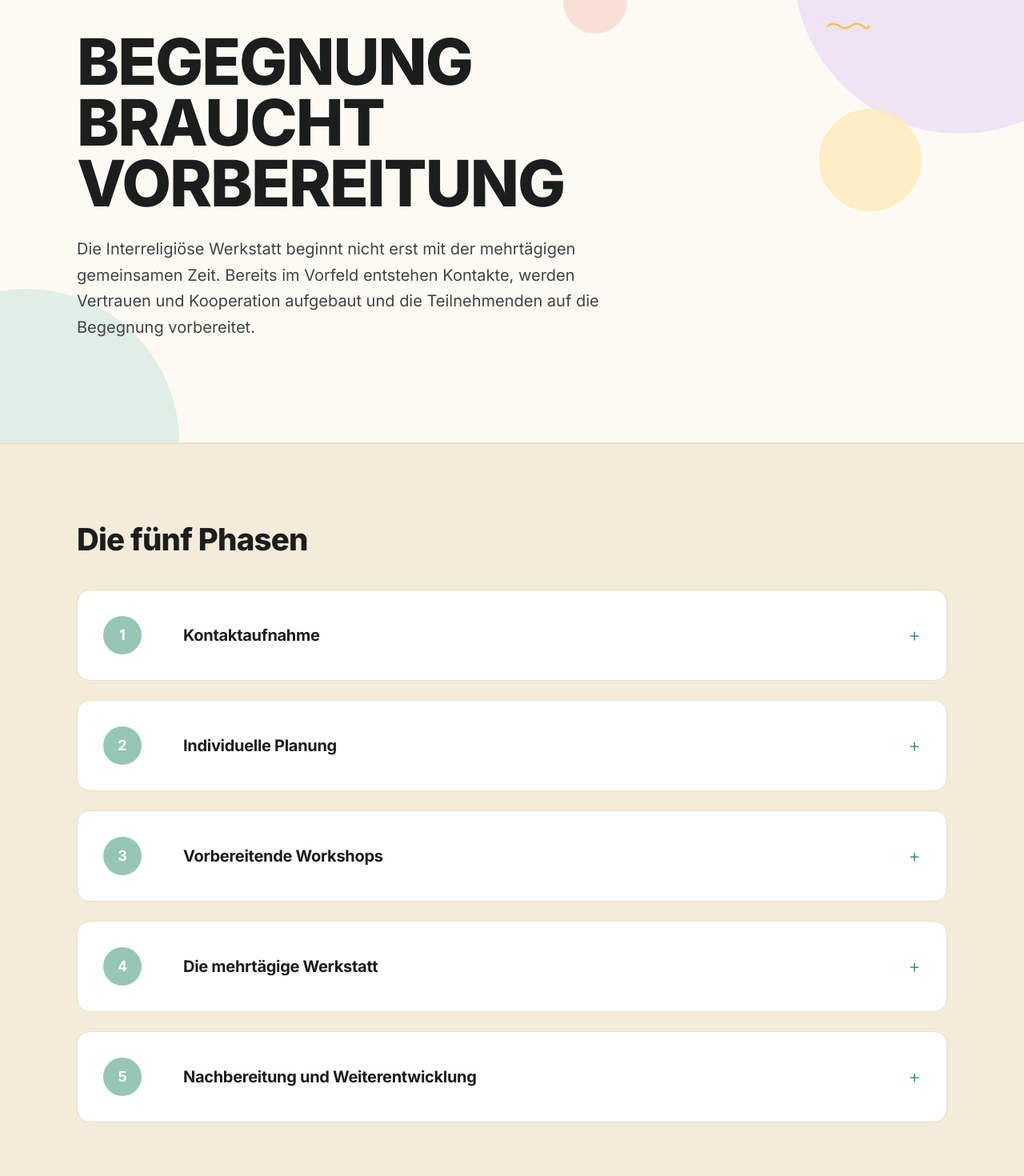
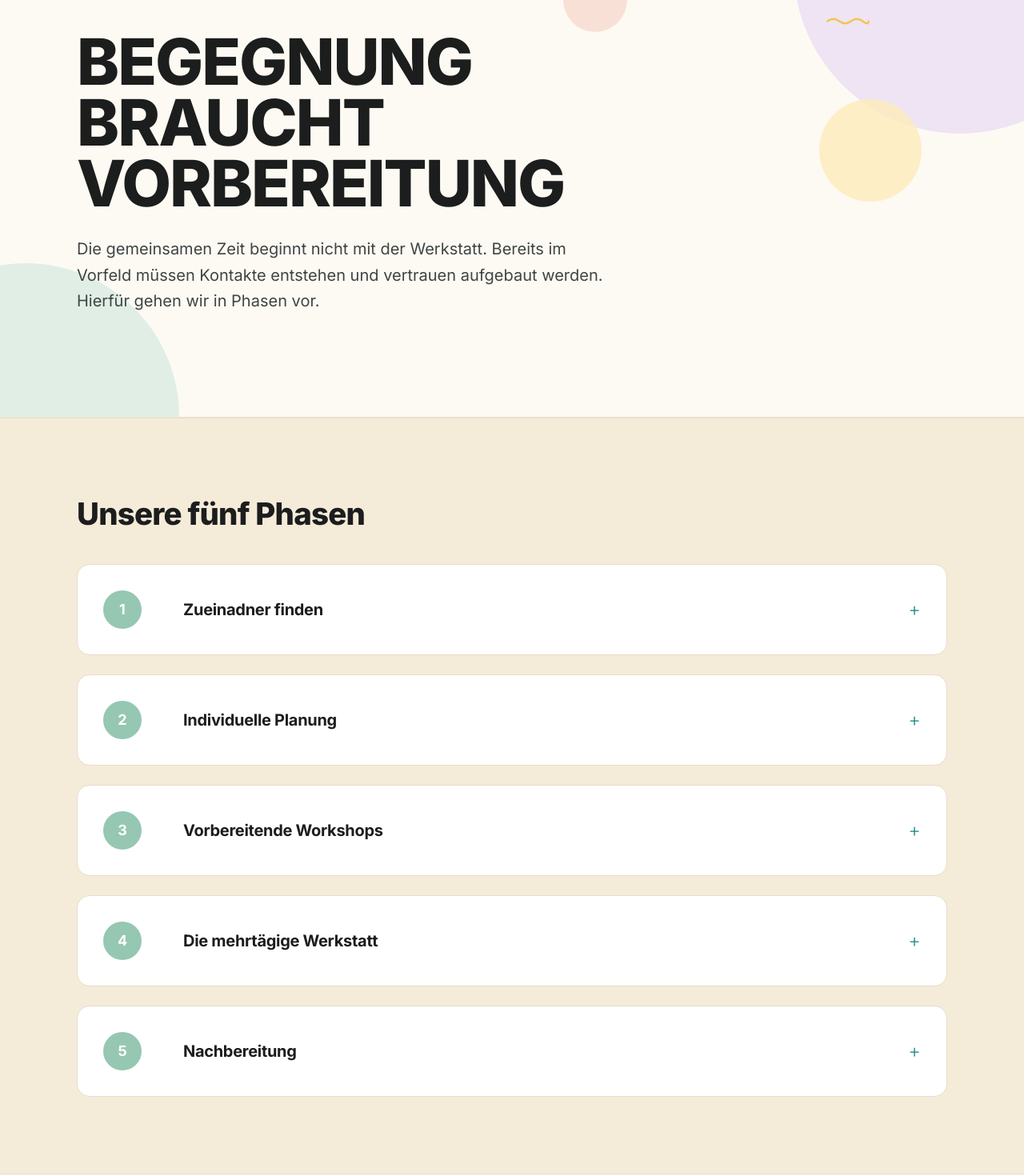
Before and after one commit to Falkensee-Solutions/ingwer, a Next.js app in the folder web/: page /begegnung in a window 1280 px wide. Shown: the part 168-1638 px from the top of the page at 80% size. Built offline with nearby package versions, Linux system fonts and the light colour scheme.

Commit message:
Update documentation for website texts; enhance clarity and structure in various sections.

```diff
--- a/web/src/app/begegnung/page.tsx
+++ b/web/src/app/begegnung/page.tsx
@@ -10,8 +10,8 @@ export const metadata: Metadata = {
 
 const PHASEN = [
   {
-    titel: "Kontaktaufnahme",
-    text: "Am Anfang stehen Gemeinden, Institutionen und Gruppen, die bereit sind, ihren Bekanntenkreis für eine solche Veranstaltung zu öffnen, für die Teilnahme zu werben und das Format gemeinsam zu tragen. Gerade die persönliche Ansprache schafft Vertrauen und ermöglicht es, Fragen, Erwartungen und mögliche Vorbehalte frühzeitig zu besprechen. Von Beginn an sollte offen kommuniziert werden, dass es um Dialog und nicht um Missionierung geht.",
+    titel: "Zueinadner finden",
+    text: "x",
   },
   {
     titel: "Individuelle Planung",
@@ -26,7 +26,7 @@ const PHASEN = [
     text: "Die Interreligiöse Werkstatt ist eine mehrtägige Begegnung mit gemeinsamer Unterkunft. Die Teilnehmenden teilen Alltag und Mahlzeiten, erleben religiöse und spirituelle Praxis und kommen über Glauben, Weltanschauung, Werte und gesellschaftliche Verantwortung ins Gespräch. Zur Werkstatt gehören je nach Zielgruppe und Rahmen gemeinsames Ankommen, thematische Einheiten, Dialogrunden, Gespräche, Besuche von Gotteshäusern, Mahlzeiten, Zeiten für Gebet, Stille und Besinnung sowie gemeinsame Auswertung.",
   },
   {
-    titel: "Nachbereitung und Weiterentwicklung",
+    titel: "Nachbereitung",
     text: "Die Erfahrungen aus der Werkstatt werden gemeinsam ausgewertet. Tägliche Reflexionsrunden, religionsinterne Gespräche, persönliche Rückmeldungen und eine abschließende Evaluation können miteinander verbunden werden. Die Erfahrungen werden dokumentiert und für weitere Werkstätten genutzt. So wird das Format Schritt für Schritt weiterentwickelt und kann langfristige Beziehungen und weitere gemeinsame Projekte ermöglichen.",
   },
 ];
@@ -37,12 +37,12 @@ export default function BegegnungPage() {
       <Hero
         eyebrow="Begegnung"
         titel="Begegnung braucht Vorbereitung"
-        lead="Die Interreligiöse Werkstatt beginnt nicht erst mit der mehrtägigen gemeinsamen Zeit. Bereits im Vorfeld entstehen Kontakte, werden Vertrauen und Kooperation aufgebaut und die Teilnehmenden auf die Begegnung vorbereitet."
+        lead="Die gemeinsamen Zeit beginnt nicht mit der Werkstatt. Bereits im Vorfeld müssen Kontakte entstehen und vertrauen aufgebaut werden. Hierfür gehen wir in Phasen vor."
       />
 
       <section className="border-y border-[color:var(--color-line)] bg-[color:var(--color-bg-deep)]">
         <Container padding="lg">
-          <SectionHeader eyebrow="Ablauf" titel="Die fünf Phasen" />
+          <SectionHeader eyebrow="Ablauf" titel="Unsere fünf Phasen" />
           <ol className="mt-10 space-y-6">
             {PHASEN.map((phase, index) => (
               <li key={phase.titel}>
```
Also changed, not shown: 1 other file (tests, documents, lock files or other folders).
